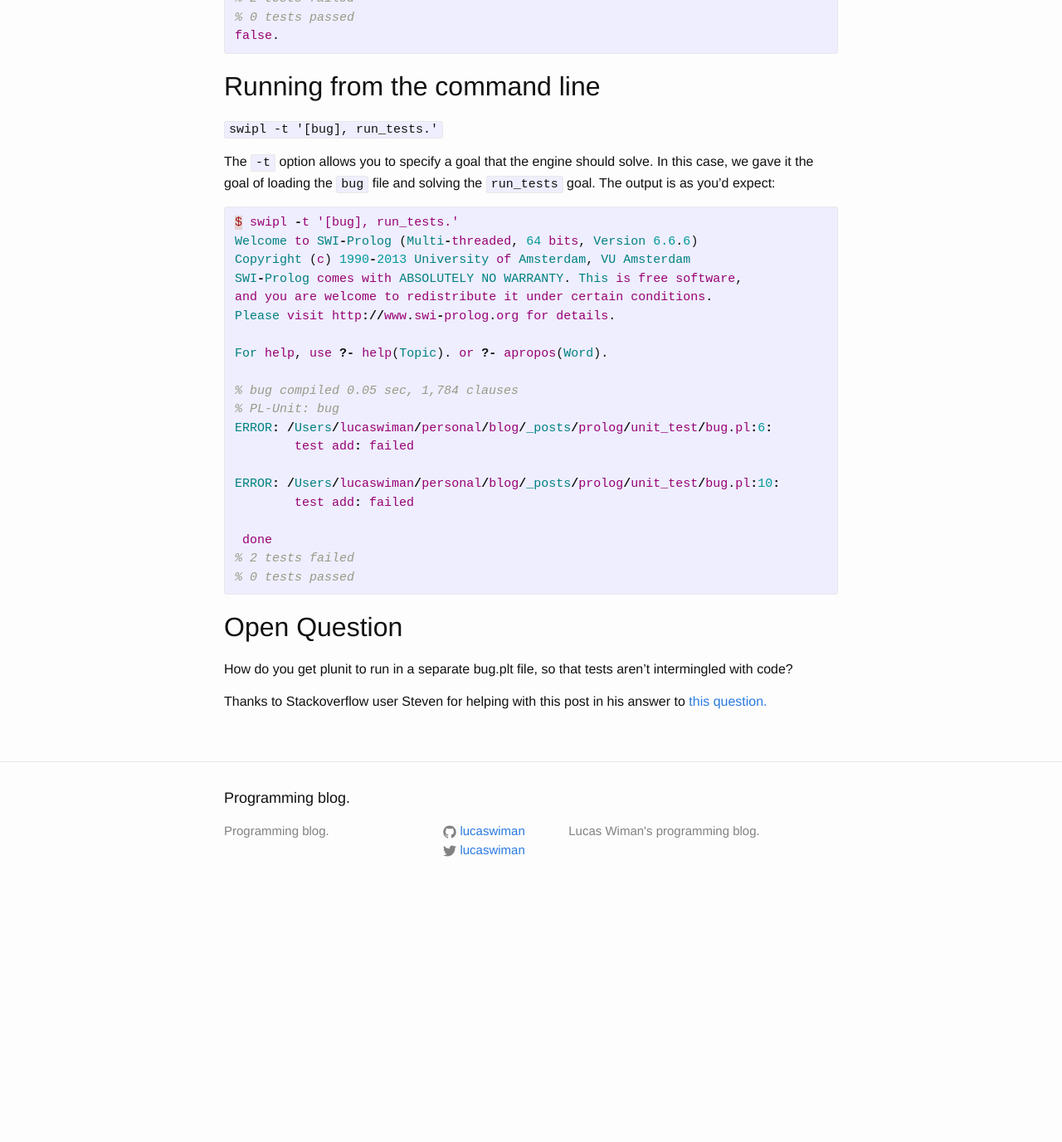
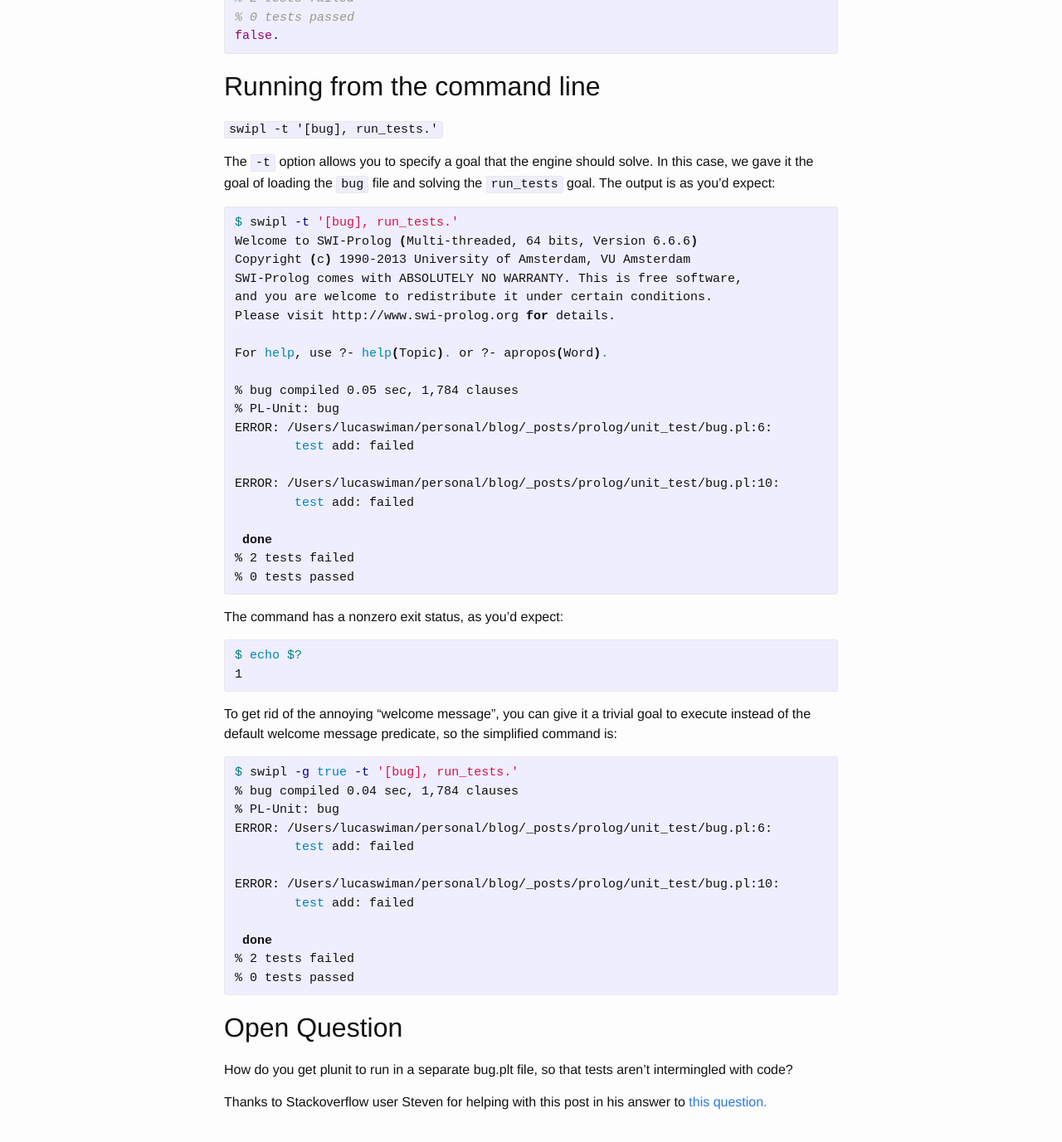
Before and after one commit to lucaswiman/blog, a Jekyll site: the page built from _posts/2015-12-05-swi-prolog-unit-tests.markdown, in a window 1280 px wide and 1400 px high, scrolled down 1979 px. Shown: the top 1377 px of the window at 83% size. Built offline with Jekyll 4.4.1, drawn with Linux system fonts in a browser that asks for light colours; before the commit the page ends 3075 px from its top, so only the background shows below that.

Commit message:
Add subsection on the -g flag

```diff
--- a/_posts/2015-12-05-swi-prolog-unit-tests.markdown
+++ b/_posts/2015-12-05-swi-prolog-unit-tests.markdown
@@ -91,7 +91,7 @@ false.
 `swipl -t '[bug], run_tests.'`
 
 The `-t` option allows you to specify a goal that the engine should solve. In this case, we gave it the goal of loading the `bug` file and solving the `run_tests` goal. The output is as you'd expect:
-{% highlight prolog %}
+{% highlight bash %}
 $ swipl -t '[bug], run_tests.'
 Welcome to SWI-Prolog (Multi-threaded, 64 bits, Version 6.6.6)
 Copyright (c) 1990-2013 University of Amsterdam, VU Amsterdam
@@ -112,7 +112,31 @@ ERROR: /Users/lucaswiman/personal/blog/_posts/prolog/unit_test/bug.pl:10:
  done
 % 2 tests failed
 % 0 tests passed
-{% endhighlight prolog %}
+{% endhighlight %}
+
+The command has a nonzero exit status, as you'd expect:
+{% highlight bash %}
+$ echo $?
+1
+{% endhighlight %}
+
+To get rid of the annoying "welcome message", you can give it a trivial goal to execute instead of the default welcome message predicate, so the simplified command is:
+{% highlight bash %}
+$ swipl -g true -t '[bug], run_tests.'
+% bug compiled 0.04 sec, 1,784 clauses
+% PL-Unit: bug
+ERROR: /Users/lucaswiman/personal/blog/_posts/prolog/unit_test/bug.pl:6:
+	test add: failed
+
+ERROR: /Users/lucaswiman/personal/blog/_posts/prolog/unit_test/bug.pl:10:
+	test add: failed
+
+ done
+% 2 tests failed
+% 0 tests passed
+{% endhighlight %}
+
+
 
 ## Open Question
 How do you get plunit to run in a separate bug.plt file, so that tests aren't intermingled with code?
```
